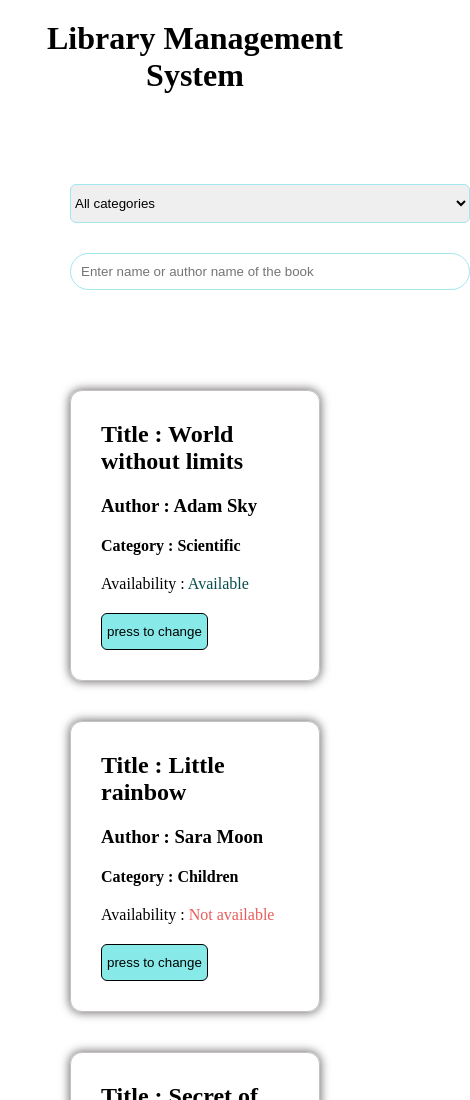
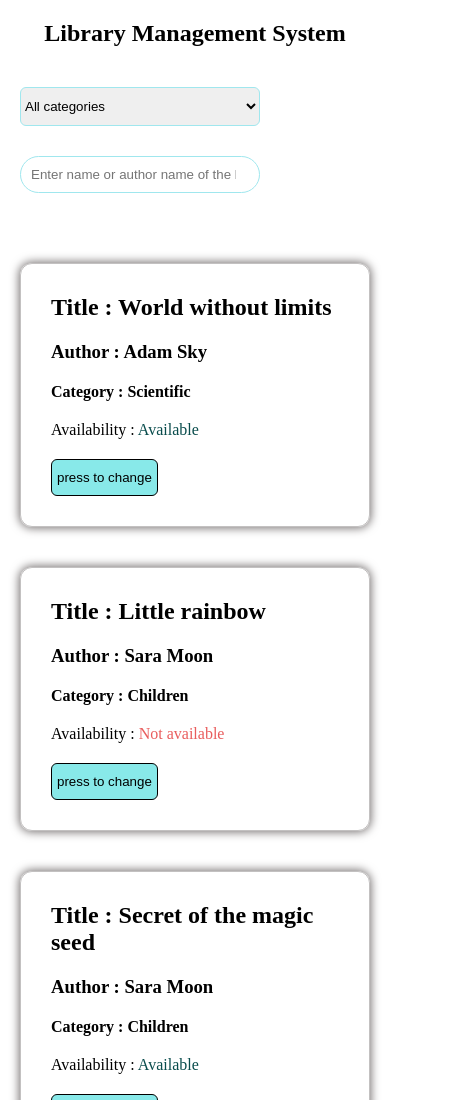
Before and after one commit to RawanBarakat-hub/task-1-adv, a plain HTML site: page index.html in a window 390 px wide. Shown: the top 1100 px of the page, 470 px wide, since content can reach past the window. Drawn offline with Linux system fonts and the light colour scheme.

Commit message:
last update

```diff
--- a/assets/css/style.css
+++ b/assets/css/style.css
@@ -67,3 +67,17 @@ form select{
 .btn:hover{
     background-color: rgb(11, 199, 199);
 }
+@media screen and (max-width:992px) {
+    .whiteSpacing{
+    padding: 20px;
+}
+    h1{
+        font-size: 24px;
+    }
+    form input[type="search"]{
+        width: 240px;
+    }
+    form select{
+        width: 240px;
+    }
+}
```
